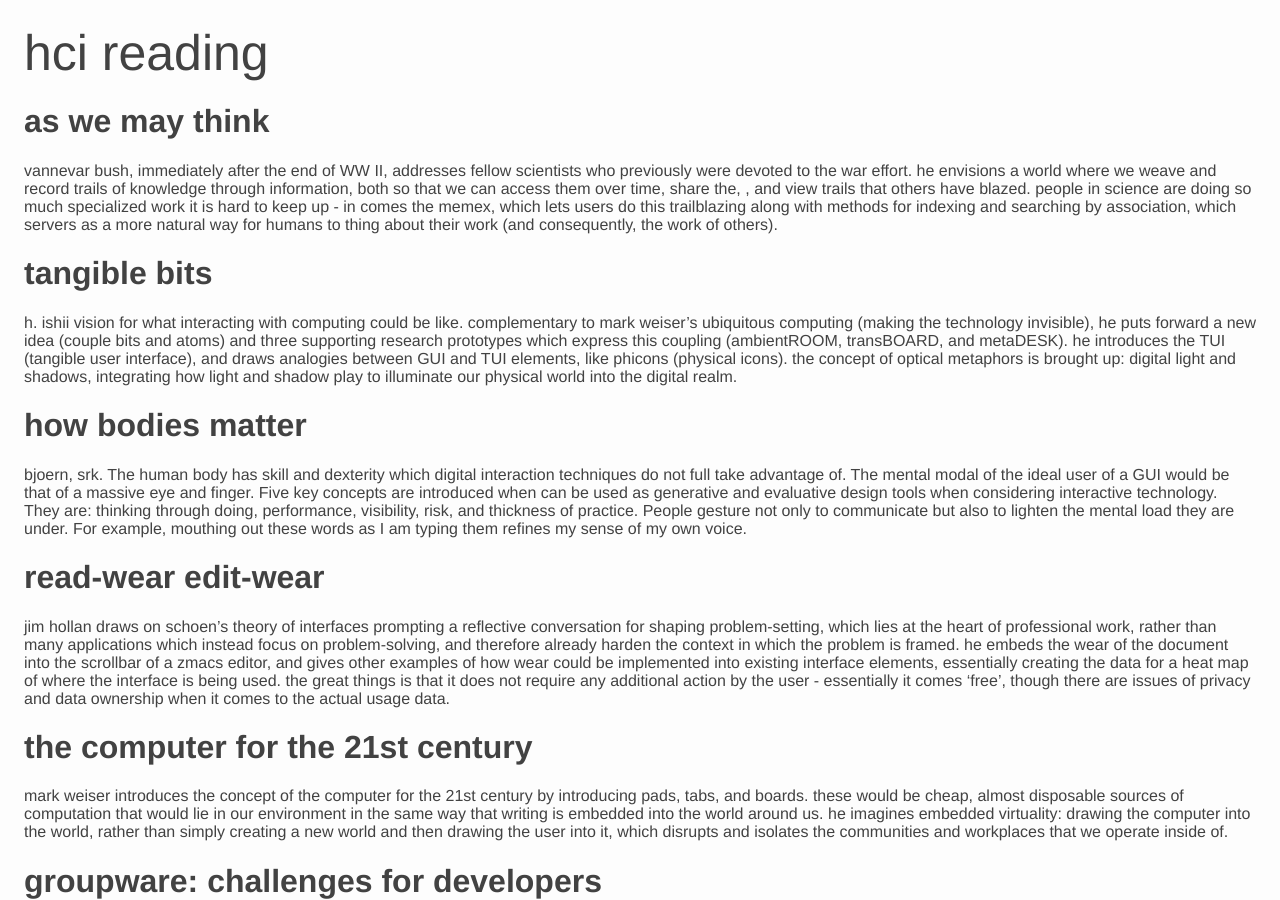
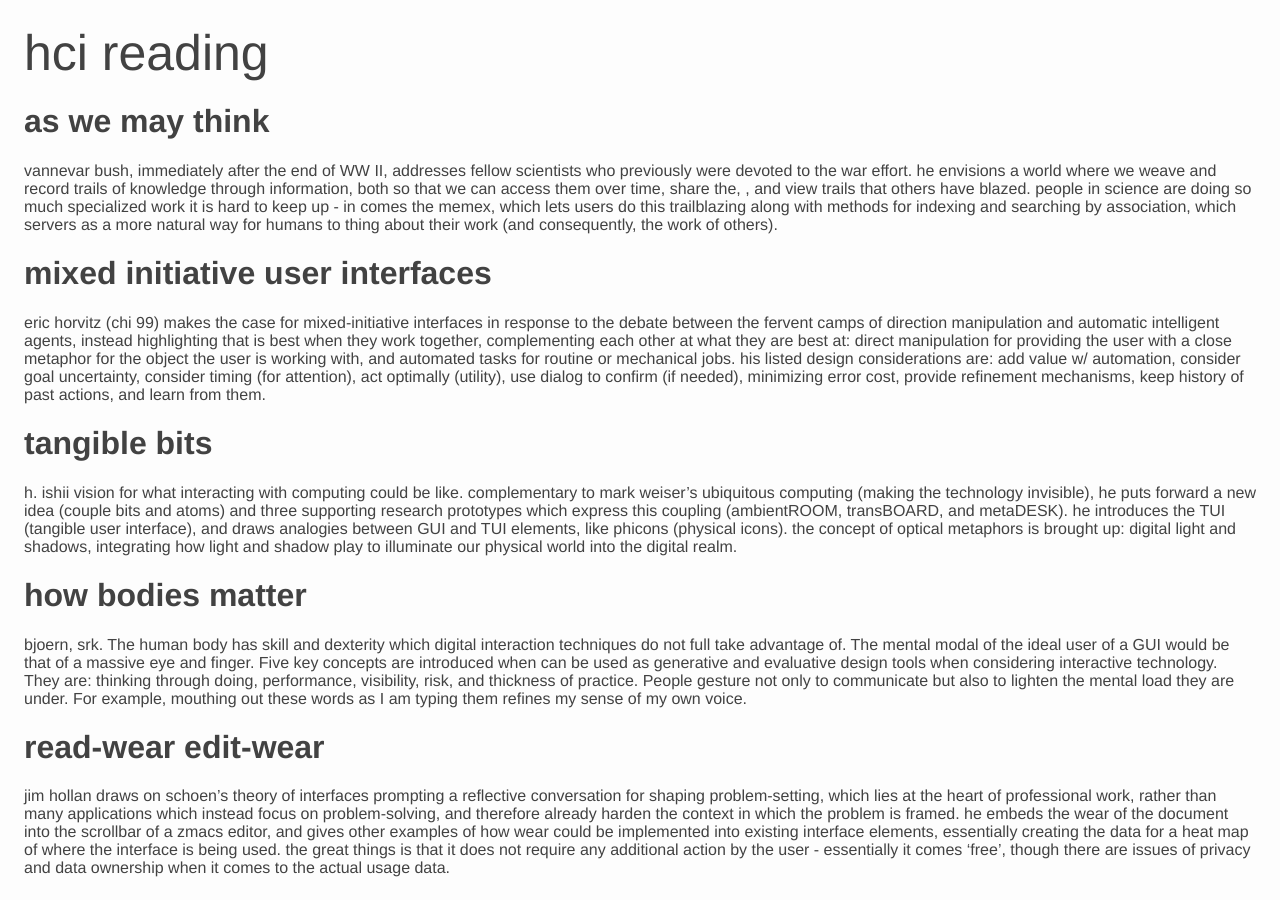
Before and after one commit to jeremywrnr/hci-prelims, a Jekyll site: the page built from notes.md, in a window 1280 px wide and 900 px high. Built offline with Jekyll 4.4.1, drawn with Linux system fonts in a browser that asks for light colours; our own code applies the rules of GitHub Pages for plain Markdown files.

Commit message:
adding horvitz

```diff
--- a/notes.md
+++ b/notes.md
@@ -11,6 +11,19 @@ people in science are doing so much specialized work it is hard to keep up - in
 comes the memex, which lets users do this trailblazing along with methods for
 indexing and searching by association, which servers as a more natural way for
 humans to thing about their work (and consequently, the work of others).
+
+# mixed initiative user interfaces
+
+eric horvitz (chi 99) makes the case for mixed-initiative interfaces in
+response to the debate between the fervent camps of  direction manipulation and
+automatic intelligent agents, instead highlighting that is best when they work
+together, complementing each other at what they are best at: direct
+manipulation for providing the user with a close metaphor for the object the
+user is working with, and automated tasks for routine or mechanical jobs. his
+listed design considerations are: add value w/ automation, consider goal
+uncertainty, consider timing (for attention), act optimally (utility), use
+dialog to confirm (if needed), minimizing error cost, provide refinement
+mechanisms, keep history of past actions, and learn from them.
 
 # tangible bits
 
```
